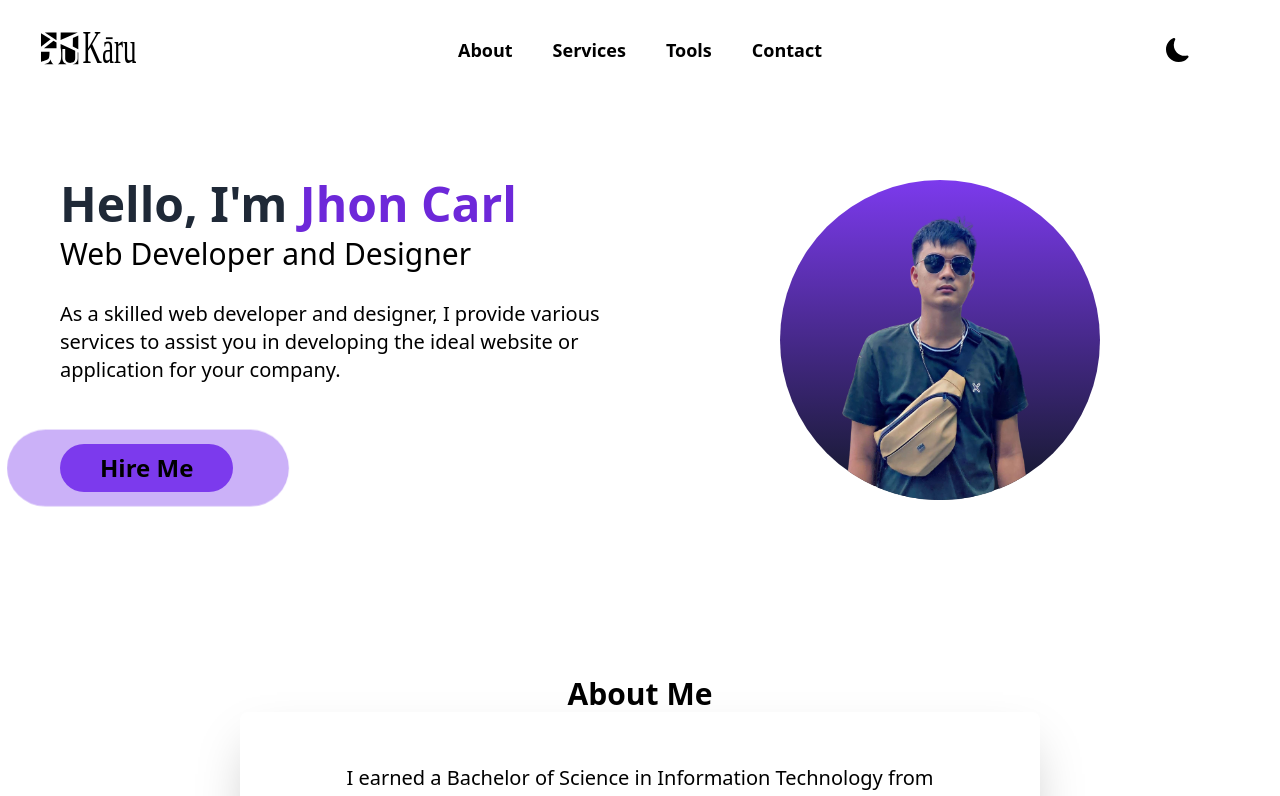
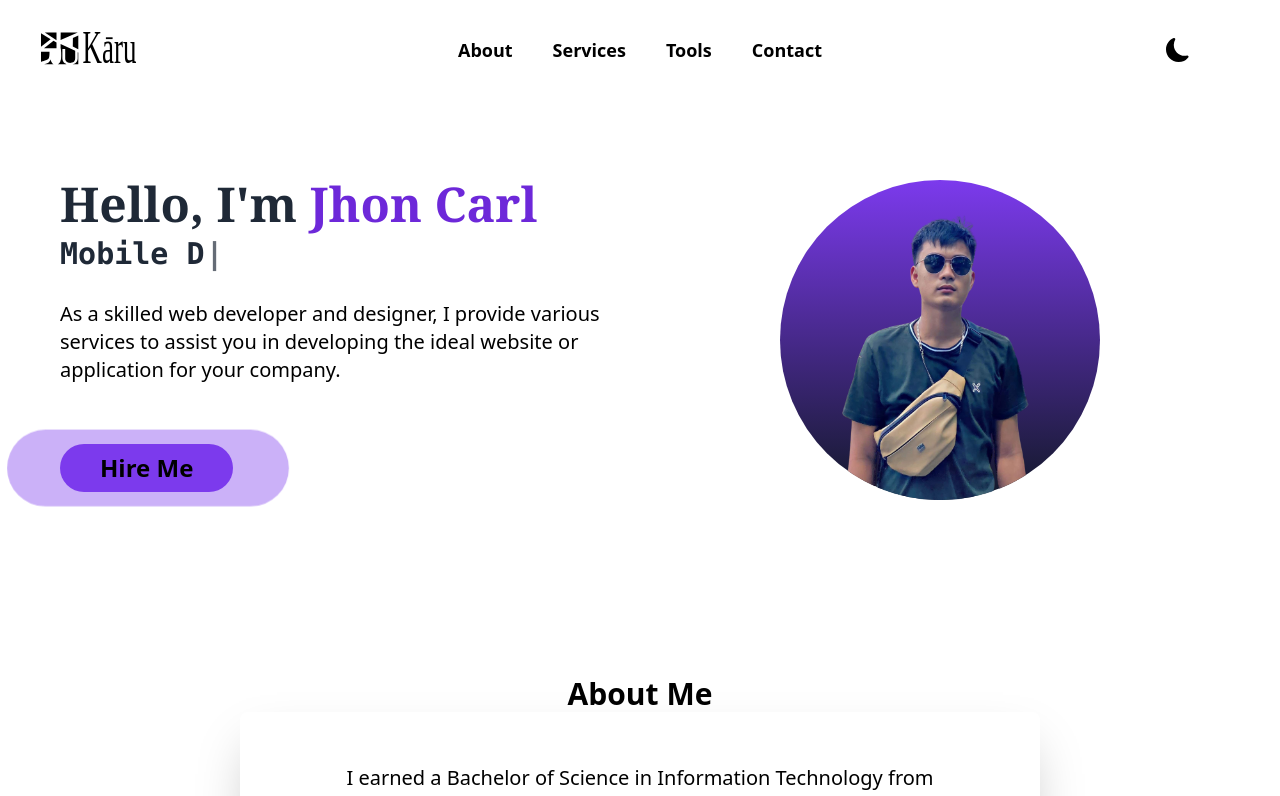
Before and after one commit to carlgrefiel/Portfolio, a React (Create React App) app: page / in a window 1280 px wide. Shown: the top 796 px of the page. Built offline with nearby package versions, Linux system fonts and the light colour scheme.

Commit message:
added lib of typewriter effect

```diff
--- a/package.json
+++ b/package.json
@@ -16,6 +16,7 @@
     "react-router-hash-link": "^2.4.3",
     "react-scripts": "5.0.1",
     "react-toastify": "^9.1.1",
+    "typewriter-effect": "^2.19.0",
     "web-vitals": "^2.1.4"
   },
   "scripts": {
--- a/src/components/Home.js
+++ b/src/components/Home.js
@@ -1,6 +1,7 @@
 import { useState } from 'react';
 import karu from '../assets/images/png/karu.png'
 import { HashLink as Link } from 'react-router-hash-link';//to install type: npm install --save react-router-hash-link
+import TypeWritterEffect from './TypeWritterEffect';
 
 export default function Home(props) {
     const [hover, setHover] = useState(false);//to change the color of animation pulse while hovering
@@ -8,12 +9,12 @@ export default function Home(props) {
         <section id='home' className='xl:py-[80px] lg:py-[80px] md:py-[80px] py-10' onMouseEnter={() => props.setIsActive(0)}>
             <div className=' xl:flex'>
                 <div className=' xl:w-1/2 xl:text-start mx-auto w-4/6  text-center xl:px-5'>
-                    <h1 className='xl:text-5xl xl:font-semibold lg:text-4xl text-3xl font-medium text-gray-800 dark:text-gray-50' >
+                    <h1 className='xl:text-5xl xl:font-semibold lg:text-4xl text-3xl font-medium font-serif text-gray-800 dark:text-gray-50' >
                         Hello, I'm <span className='jhoncarl text-violet-700 dark:text-green-600 font-bold'>Jhon Carl</span>
                     </h1>
-                    <h2 className='xl:text-3xl lg:text-2xl text-xl py-2'>
-                        Web Developer and Designer
-                    </h2>
+                    <div className='xl:text-3xl lg:text-2xl text-xl py-2  font-bold font-mono text-gray-800 dark:text-gray-50'>
+                    <TypeWritterEffect />
+                    </div>
                     <p className='lg:text-xl md:text-lg text-md py-5 leading-8'>
                         As a skilled web developer and designer, I provide various services to assist you in developing the ideal website or application for your company.
                     </p>
--- /dev/null
+++ b/src/components/TypeWritterEffect.js
@@ -0,0 +1,19 @@
+import React from "react";
+import Typewriter from "typewriter-effect";
+
+export default function TypeWritterEffect() {
+  return (
+    <Typewriter
+      options={{
+        strings: [
+          "Wed Developer",
+          "Mobile Developer",
+          "UI Designer",
+        ],
+        autoStart: true,
+        loop: true,
+        deleteSpeed: 50,
+      }}
+    />
+  );
+};
--- a/src/navigationBar/NavBar.js
+++ b/src/navigationBar/NavBar.js
@@ -34,7 +34,7 @@ export default function NavBar(props) {
         <div className={props.darkMode ? "dark" : ""}>
             <main className='bg-white font-sans dark:bg-gray-900 dark:text-white '>
                 <div className='xl:w-[1200px] mx-auto w-5/6'>
-                    <nav id='navbar' className={`sticky ${visible ? 'top-0 bg-white' : ''} `}>
+                    <nav id='navbar' className={`sticky ${visible ? 'top-0' : ''} `}>
                         <div className='relative lg:h-[100px] h-[50px] w-full flex items-center justify-center'>
                             <img className='absolute left-0' alt="logoBlack" src={props.darkMode ? logoWhite : logoBlack} width="100" />
                             <ul onMouseLeave={open ? () => setOpen(!open) : () => setOpen(open)} className={open ? 'md:visible lg:invisible bg-gray-200 shadow-2xl  dark:bg-gray-800 absolute rounded-lg p-5 w-52 flex flex-col right-0 top-20' : 'lg:visible invisible  flex gap-10 mx-auto'}>
--- a/tailwind.config.js
+++ b/tailwind.config.js
@@ -1,13 +1,9 @@
 /** @type {import('tailwindcss').Config} */
 module.exports = {
   darkMode: "class",
-  isActive: "class",
   content: ["./src/**/*.{html,js}"],
   theme: {
     extend: {
-      screens:{
-        'xs' : '375px',
-      },
     },
   },
   plugins: [],
```
Also changed, not shown: 1 other file (tests, documents, lock files or other folders).
